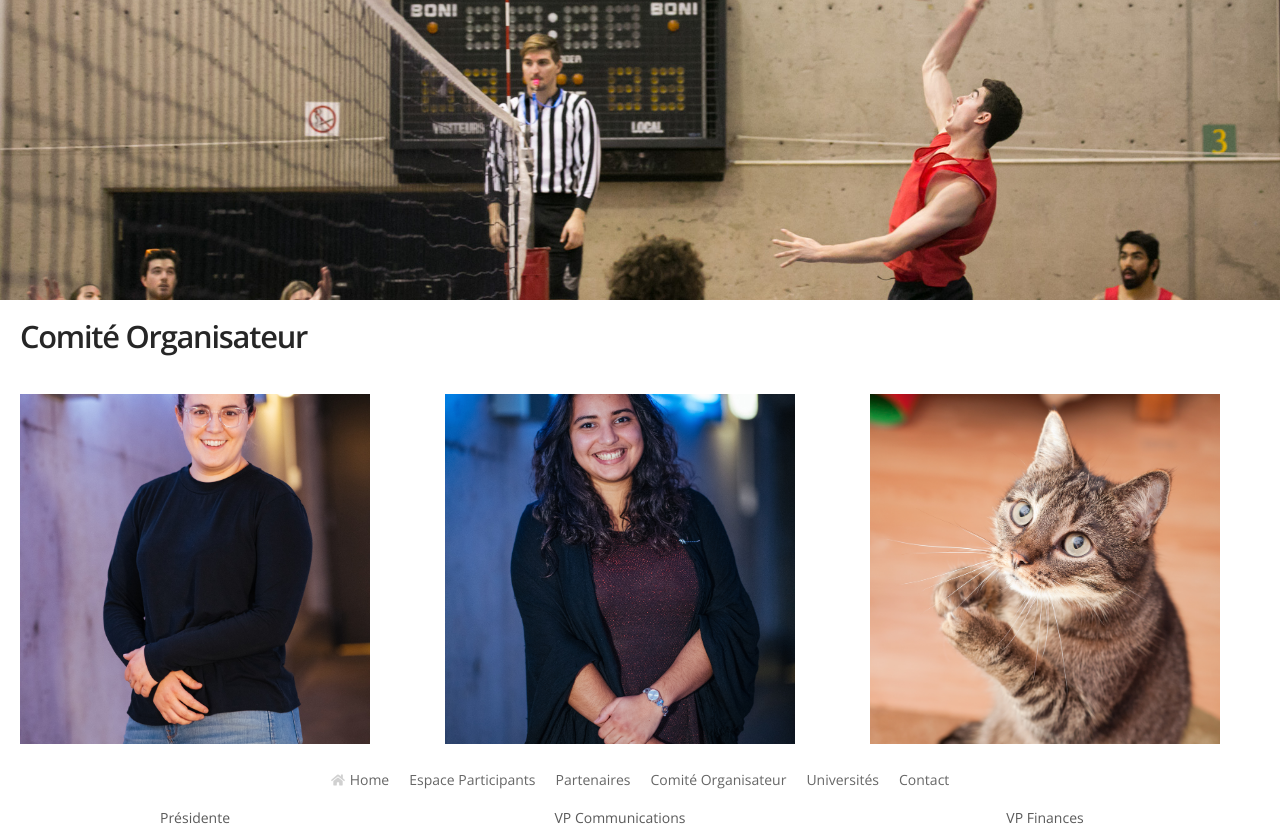
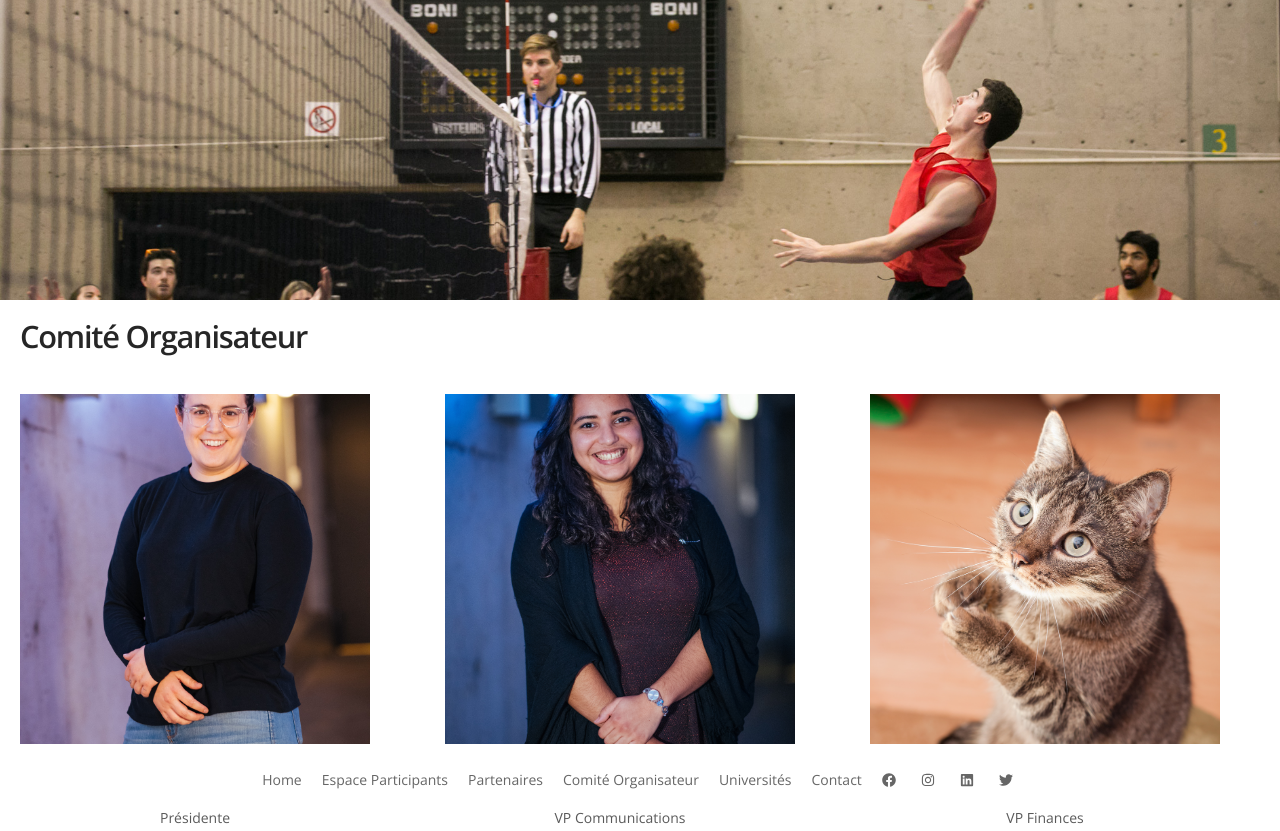
Before and after one commit to maxencefrenette/website-eng-games-2020, a Gatsby site: page /comite-organisateur/ in a window 1280 px wide. Shown: the top 831 px of the page. Built offline with nearby package versions, Linux system fonts and the light colour scheme; Gatsby itself is replaced by a stand-in of ours; some packages are replaced by stand-ins of ours.

Commit message:
Add social networks in menu

```diff
--- a/src/components/Menu/Item.js
+++ b/src/components/Menu/Item.js
@@ -5,17 +5,33 @@ import { Link } from "gatsby";
 const Item = props => {
   const { theme, item: { label, to, icon: Icon } = {}, onClick } = props;
 
+  const inner = (
+    <>
+      {Icon && <Icon />} {label}
+    </>
+  );
+
   return (
     <React.Fragment>
       <li className={"hiddenItem" in props ? "hiddenItem" : "item"} key={label}>
+        {to.match(/^http/) ? (
+          <a
+            href={to}
+            className={"hiddenItem" in props ? "inHiddenItem" : ""}
+            onClick={onClick}
+          >
+            {inner}
+          </a>
+        ) : (
           <Link
             to={to}
             className={"hiddenItem" in props ? "inHiddenItem" : ""}
             onClick={onClick}
             data-slug={to}
           >
-          {Icon && <Icon />} {label}
+            {inner}
           </Link>
+        )}
       </li>
 
       {/* --- STYLES --- */}
@@ -35,7 +51,7 @@ const Item = props => {
 
           :global(svg) {
             margin: 0 ${theme.space.inset.xs} 0 0;
-            opacity: 0.3;
+            opacity: 1;
           }
         }
 
@@ -66,7 +82,7 @@ const Item = props => {
             }
 
             &:hover :global(svg) {
-              fill: ${theme.color.brand.primary};
+              /* fill: ${theme.color.brand.primary}; */
               opacity: 1;
 
               :global(.hero) & :global(svg) {
--- a/src/components/Menu/Menu.js
+++ b/src/components/Menu/Menu.js
@@ -1,11 +1,7 @@
 import React from "react";
 import PropTypes from "prop-types";
 import "core-js/fn/array/from";
-
-import { FaHome } from "react-icons/fa/";
-import { FaSearch } from "react-icons/fa/";
-import { FaEnvelope } from "react-icons/fa/";
-import { FaTag } from "react-icons/fa/";
+import { FaHome, FaFacebook, FaLinkedin, FaTwitter, FaInstagram } from "react-icons/fa/";
 
 import Item from "./Item";
 import Expand from "./Expand";
@@ -23,12 +19,16 @@ class Menu extends React.Component {
     }));
 
     this.items = [
-      { to: "/", label: "Home", icon: FaHome },
+      { to: "/", label: "Home" },
       { to: "/espace-participants/", label: "Espace Participants" },
       { to: "/partenaires/", label: "Partenaires" },
       { to: "/comite-organisateur/", label: "Comité Organisateur" },
       { to: "/universites/", label: "Universités" },
       { to: "/contact/", label: "Contact" },
+      { to: "https://www.facebook.com/jeuxdegenie/", icon: FaFacebook, label: "" },
+      { to: "https://www.instagram.com/jeuxdegenieduquebec/", icon: FaInstagram, label: "" },
+      { to: "https://www.linkedin.com/company/jdg-qc/", icon: FaLinkedin, label: "" },
+      { to: "https://twitter.com/jdgqc", icon: FaTwitter, label: "" },
       // ...pages,
     ];
 
```
Lines whose indentation alone changed are shown as unchanged.
